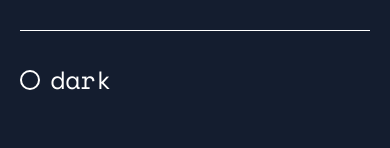
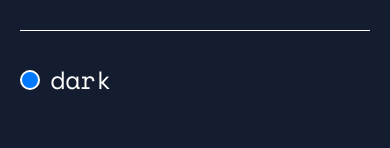
Before and after one commit to kmxtaylor/github-username-finder, a React Native app: screen / in a window 390 px wide. Shown: the part 152-300 px from the top of the page. Built offline with nearby package versions, Linux system fonts and the light colour scheme.

Commit message:
add btn fill selection feedback

```diff
--- a/src/screens/Settings/index.js
+++ b/src/screens/Settings/index.js
@@ -22,12 +22,18 @@ const Settings = () => {
     <View>
       <Header style={{ marginBottom: 40 }} />
       <Pressable style={styles.button} onPress={() => {changeTheme('light')}}>
-        <View style={styles.radioCircle} />
+        <View style={[
+            styles.radioCircle,
+            theme === 'light' ? { backgroundColor: '#0079ff' } : {}
+        ]} />
         <MyText style={{ fontSize: 25 }}>light</MyText>
       </Pressable>
       <View style={styles.horizontalLine} />
       <Pressable style={styles.button} onPress={() => {changeTheme('dark')}}>
-        <View style={styles.radioCircle} />
+        <View style={[
+            styles.radioCircle,
+            theme === 'dark' ? { backgroundColor: '#0079ff' } : {}
+        ]} />
         <MyText style={{ fontSize: 25 }}>dark</MyText>
       </Pressable>
     </View>
```
